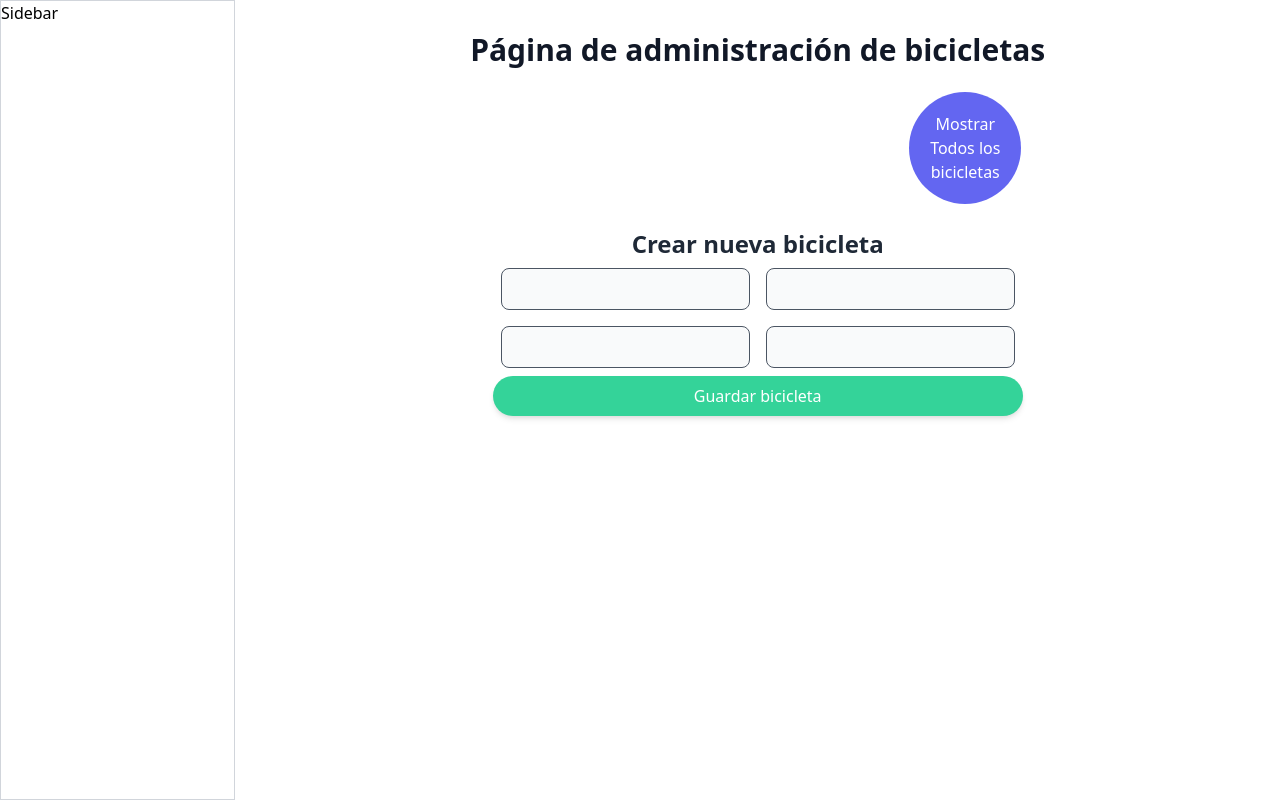
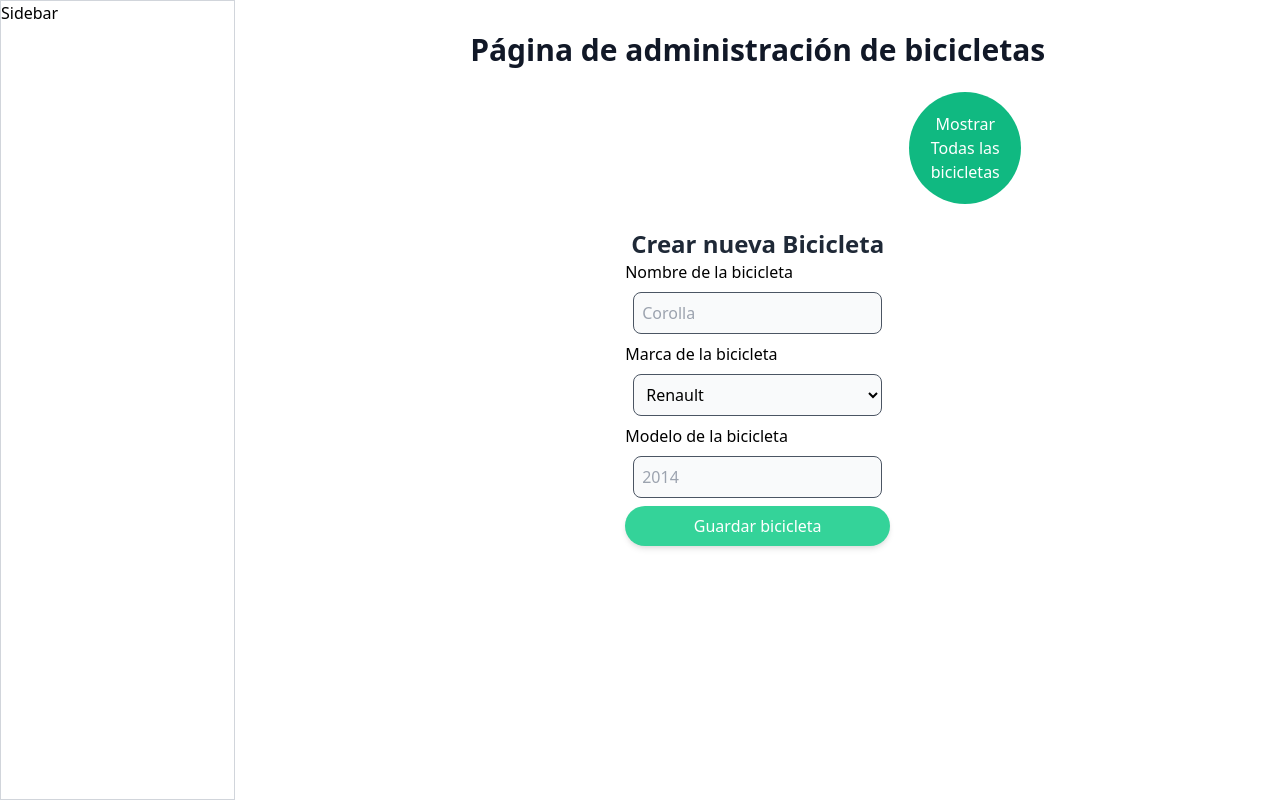
Before and after one commit to SebastianBenitez558/BICI-WEB, a React (Create React App) app: page /admin/bicicletas in a window 1280 px wide. Both pictures are taken after a click on the button "Crear Nueva Bicicleta". Built offline with nearby package versions, Linux system fonts and the light colour scheme.

Commit message:
agregar funcionalidad para que el formulario envíe datos a la lista

```diff
--- a/package.json
+++ b/package.json
@@ -11,6 +11,7 @@
     "react-dom": "^17.0.2",
     "react-router-dom": "5",
     "react-scripts": "4.0.3",
+    "react-toastify": "^8.1.0",
     "web-vitals": "^1.0.1"
   },
   "scripts": {
--- a/src/pages/admin/Bicicletas.jsx
+++ b/src/pages/admin/Bicicletas.jsx
@@ -1,4 +1,6 @@
 import React, { useEffect, useState } from 'react';
+import { ToastContainer, toast } from 'react-toastify';
+import 'react-toastify/dist/ReactToastify.css';
 
 // realizar un formulario que le pida al usuario su edad y muestre un mensaje
 // que diga si el usuario es mayor de edad o no
@@ -34,17 +36,14 @@
       marca: 'Onix',
       modelo: 2020,
     },
-    {
-      nombre: 'Chevrolet',
-      marca: 'Onix',
-      modelo: 2020,
-    },
+
   ];
 
   const Bicicletas = () => {
     const [mostrarTabla, setMostrarTabla] = useState(true);
     const [bicicletas, setBicicletas] = useState([]);
     const [textoBoton, setTextoBoton] = useState('Crear Nueva Bicicleta');
+    const [colorBoton, setColorBoton] = useState('indigo');
 
     useEffect(() => {
       //obtener lista de bicicletas desde el backend
@@ -54,8 +53,10 @@
     useEffect(() => {
         if (mostrarTabla) {
             setTextoBoton('Crear Nueva Bicicleta');
+            setColorBoton('indigo');
           } else {
-            setTextoBoton('Mostrar Todos los bicicletas');
+            setTextoBoton('Mostrar Todas las bicicletas');
+            setColorBoton('green');
         }
     }, [mostrarTabla]);
 
@@ -70,7 +71,7 @@
               setMostrarTabla(!mostrarTabla);
             }}
 
-            className='text-white bg-indigo-500 p-5 rounded-full m-6 w-28 self-end'
+            className={`text-white bg-${colorBoton}-500 p-5 rounded-full m-6 w-28 self-end`}
             >
               {textoBoton}
             </button>
@@ -78,8 +79,13 @@
           {mostrarTabla ? (
             <TablaBicicletas listaBicicletas={bicicletas} />
           ) : (
-            <FormularioCreacionBicicletas />
+            <FormularioCreacionBicicletas
+            funcionParaMostrarLaTabla={setMostrarTabla}
+            listaBicicletas={bicicletas}
+            funcionParaAgrgearUnBicicleta={setBicicletas}
+          />
             )}
+            <ToastContainer position='bottom-center' autoClose={5000} />
                 </div>
   );
 };
@@ -90,7 +96,7 @@
     }, [listaBicicletas]);
     return (
       <div className='flex flex-col items-center justify-center'>
-        <h2 className='text-2xl font-extrabold text-gray-800'>Todos los bicicletas</h2>
+        <h2 className='text-2xl font-extrabold text-gray-800'>Todas las bicicletas</h2>
         <table>
           <thead>
             <tr>
@@ -115,21 +121,86 @@
     );
   };
 
-  const FormularioCreacionBicicletas = () => {
+  const FormularioCreacionBicicletas = ({
+    funcionParaMostrarLaTabla,
+    listaBicicletas,
+    funcionParaAgrgearUnaBicicleta,
+  }) => {
+    const [nombre, setNombre] = useState();
+    const [marca, setMarca] = useState();
+    const [modelo, setModelo] = useState();
+
+    const enviarAlBackend = () => {
+      console.log('nombre', nombre, 'marca', marca, 'modelo', modelo);
+      toast.success('bicicleta creado con éxito');
+      funcionParaMostrarLaTabla(true);
+      funcionParaAgrgearUnaBicicleta([
+        ...listaBicicletas,
+        { nombre: nombre, marca: marca, modelo: modelo },
+      ]);
+    };
+
     return (
         <div className='flex flex-col items-center justify-center'>
-        <h2 className='text-2xl font-extrabold text-gray-800'>Crear nueva bicicleta</h2>
-        <form className='grid grid-cols-2'>
-          <input className='bg-gray-50 border border-gray-600 p-2 rounded-lg m-2' type='text' />
-          <input className='bg-gray-50 border border-gray-600 p-2 rounded-lg m-2' type='text' />
-          <input className='bg-gray-50 border border-gray-600 p-2 rounded-lg m-2' type='text' />
-          <input className='bg-gray-50 border border-gray-600 p-2 rounded-lg m-2' type='text' />
-          <button className='col-span-2 bg-green-400 p-2 rounded-full shadow-md hover:bg-green-600 text-white'>
+          <h2 className='text-2xl font-extrabold text-gray-800'>Crear nueva Bicicleta</h2>
+          <form className='flex flex-col'>
+        <label className='flex flex-col' htmlFor='nombre'>
+          Nombre de la bicicleta
+          <input
+            name='nombre'
+            className='bg-gray-50 border border-gray-600 p-2 rounded-lg m-2'
+            type='text'
+            placeholder='Corolla'
+            value={nombre}
+            onChange={(e) => {
+              setNombre(e.target.value);
+            }}
+          />
+        </label>
+        <label className='flex flex-col' htmlFor='marca'>
+          Marca de la bicicleta
+          <select
+            value={marca}
+            onChange={(e) => {
+              setMarca(e.target.value);
+            }}
+            className='bg-gray-50 border border-gray-600 p-2 rounded-lg m-2'
+            name='marca'
+          >
+            <option disabled>Seleccione una opción</option>
+            <option>Renault</option>
+            <option>Toyota</option>
+            <option>Ford</option>
+            <option>Mazda</option>
+            <option>Chevrolet</option>
+          </select>
+        </label>
+        <label className='flex flex-col' htmlFor='modelo'>
+          Modelo de la bicicleta
+          <input
+            name='modelo'
+            className='bg-gray-50 border border-gray-600 p-2 rounded-lg m-2'
+            type='number'
+            min={1992}
+            max={2022}
+            placeholder='2014'
+            value={modelo}
+            onChange={(e) => {
+              setModelo(e.target.value);
+            }}
+          />
+        </label>
+        <button
+          type='button'
+          className='col-span-2 bg-green-400 p-2 rounded-full shadow-md hover:bg-green-600 text-white'
+          onClick={() => {
+            enviarAlBackend();
+          }}
+        >
           Guardar bicicleta
         </button>
       </form>
     </div>
   );
 };
-
 export default Bicicletas;
```
Also changed, not shown: 1 other file (tests, documents, lock files or other folders). Lines whose indentation alone changed are shown as unchanged.
